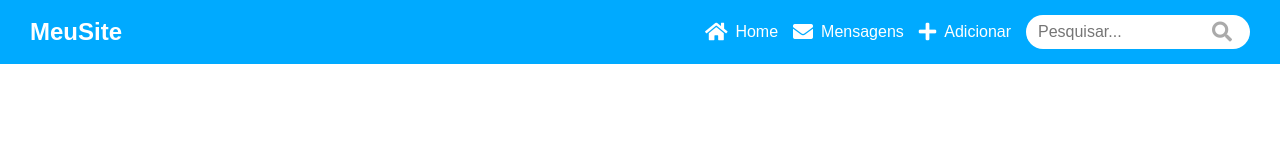
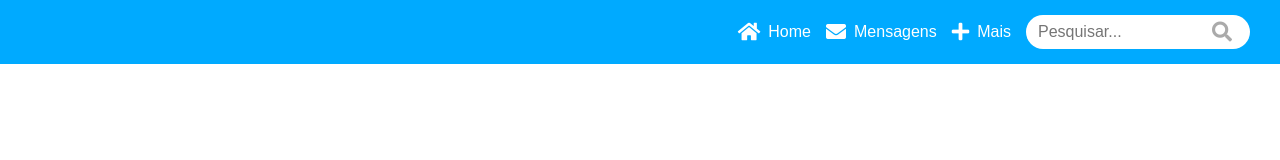
Before and after one commit to Isa-bohn04/TCC-funcionalidades, a plain HTML site: page index.html in a window 1280 px wide. Drawn offline with Linux system fonts and the light colour scheme.

Commit message:
index.html

```diff
--- a/index.html
+++ b/index.html
@@ -84,7 +84,6 @@
   <header>
     <!-- Logo -->
     <div class="logo">
-      MeuSite
     </div>
 
     <!-- Ícones e Barra de Pesquisa -->
@@ -104,7 +103,7 @@
       <!-- Ícone e texto Adicionar -->
       <div class="icon-text">
         <i class="fas fa-plus"></i>
-        <span>Adicionar</span>
+        <span>Mais</span>
       </div>
 
       <!-- Barra de Pesquisa -->
```
